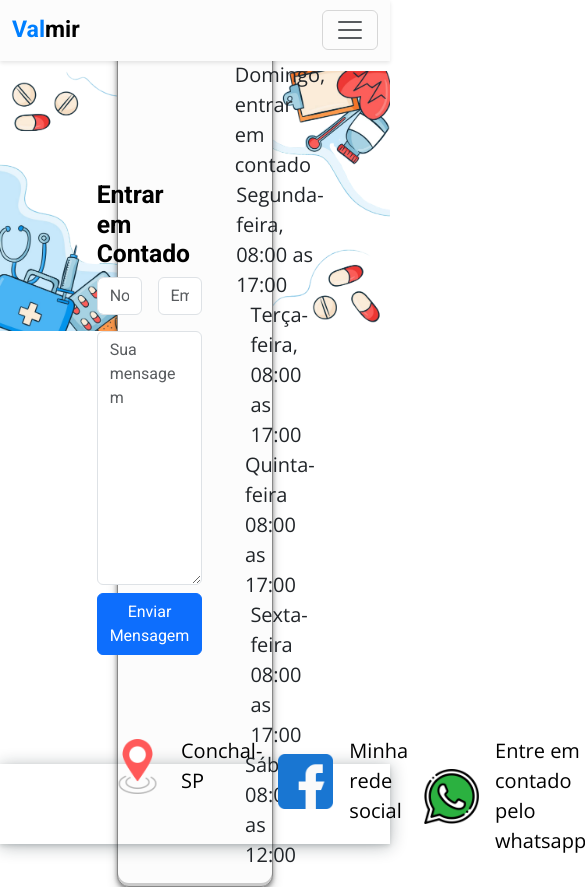
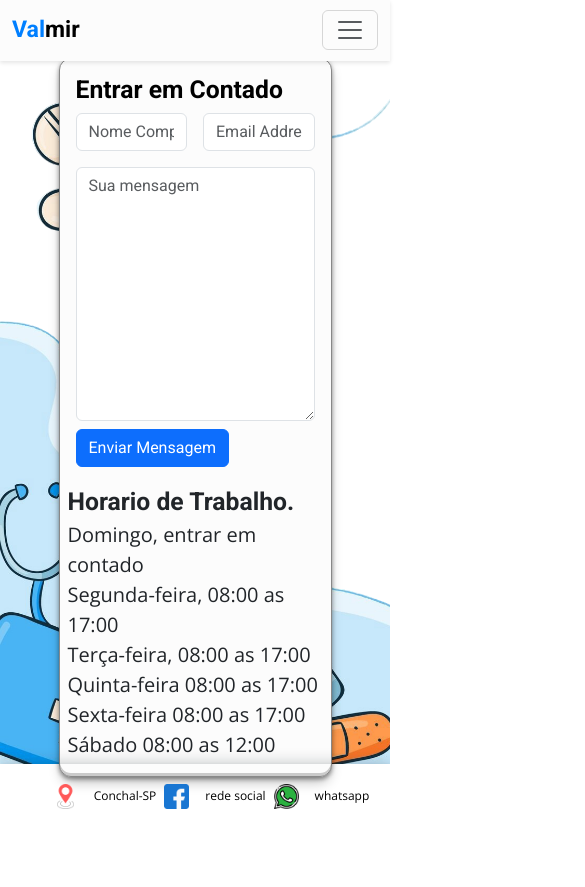
Before and after one commit to joaoviccardoso/Servi-os-Valmir, a plain HTML site: page contado.html in a window 390 px wide. Shown: the whole page, 585 px wide, since content can reach past the window. After the commit the page ends 844 px from the top, so only its background shows below. Drawn offline with nearby package versions, Linux system fonts and the light colour scheme; files whose address does not match are found by name.

Commit message:
Criado a responsividade da pagina de contado

```diff
--- a/contado.html
+++ b/contado.html
@@ -18,10 +18,11 @@
     <link rel="stylesheet" href="./cssContado/gridContado.css">
     <link rel="stylesheet" href="./cssContado/mainContainer.css">
     <link rel="stylesheet" href="./css/footer.css">
+    <link rel="stylesheet" href="./cssContado/responsivoMobileContado.css">
 </head>
 <body>
     <header>
-        <nav class="navbar navbar-expand-lg">
+        <nav class="navbar navbar-expand-lg" style="width: auto;">
             <div class="container-fluid">
                 <a class="navbar-brand fs-3 fw-bold" href="#"><span class="texto-cor">Val</span>mir</a>
                 <button class="navbar-toggler" type="button" data-bs-toggle="collapse" data-bs-target="#navbarSupportedContent" aria-controls="navbarSupportedContent" aria-expanded="false" aria-label="Toggle navigation">
@@ -48,8 +49,8 @@
     </header>
 
     <main class="d-flex align-items-center justify-content-center">
-        <div class="container d-flex justify-content-center align-items-center" style="width: 40%;">
-            <form class="p-3" target="_blank" action="https://formsubmit.co/pealq63@gmail.com" method="POST">
+      <div class="container-campo-formulario d-flex justify-content-center align-items-center flex-column flex-sm-row my-5">
+        <form target="_blank" action="https://formsubmit.co/pealq63@gmail.com" method="POST" class="formulario p-3">
           <h1 class="fs-2 fw-bold">Entrar em Contado</h1>
           <div class="form-group">
             <div class="form-row d-flex gap-3">
@@ -67,7 +68,7 @@
           <button type="submit" class="btn btn-primary mt-2">Enviar Mensagem</button>
         </form>
 
-            <ul class="ulHorarioDeTrabalho d-flex flex-column align-items-center" style="width: 70%;">
+        <ul class="ulHorarioDeTrabalho px-2" style="width: 100%;">
           <li class="tituloHorarioDeTrabalho fs-2 fw-bold">Horario de Trabalho.</li>
           <li class="liHorarioDeTrabalho fs-5">Domingo, entrar em contado</li>
           <li class="liHorarioDeTrabalho fs-5">Segunda-feira, 08:00 as 17:00</li>
@@ -80,23 +81,23 @@
     </main>
 
     <footer class="d-flex align-items-center justify-content-center">
-        <ul class="d-flex justify-content-around gap-3" style="width: 60vw;">
+      <ul class="d-flex justify-content-center align-items-center gap-2" style="width: 100vw;">
         <li>
           <a href="#" class="d-flex align-items-center justify-content-center">
             <img src="./img/lugar-colocar.png" alt="imagem da localozação" class="img-contado me-3">
-              <p class="mb-0 texto-contato fs-5">Conchal-SP</p>
+            <p class="mb-0 texto-contato fs-md-5 ">Conchal-SP</p>
           </a>
         </li>
         <li class="">
           <a href="#" class="d-flex align-items-center justify-content-center">
             <img src="./img/facebook.png" alt="facebook" class="img-contado me-3">
-              <p class="mb-0 texto-contato fs-5">Minha rede social</p>
+            <p class="mb-0 texto-contato fs-md-5">rede social</p>
           </a>
         </li>
         <li>
           <a href="https://wa.me/5519992861087" target="_blank" class="d-flex align-items-center justify-content-center">
             <img src="./img/whatsapp.png" alt="Entre em contado pelo whatsapp" class="img-contado me-3">
-              <p class="mb-0 texto-contato fs-5">Entre em contado pelo whatsapp</p>
+            <p class="mb-0 texto-contato fs-md-5">whatsapp</p>
           </a>
         </li>
       </ul>
--- a/css/formulario.css
+++ b/css/formulario.css
@@ -7,6 +7,8 @@
 }
 
 .container-campo-formulario{
+    width: 40%;
+    height: auto;
     background-color: var(--cor-primaria);
     border: 1px solid var(--cor-bordar);
     border-radius: 12px;
--- a/css/responsivoIndex.css
+++ b/css/responsivoIndex.css
@@ -31,5 +31,9 @@
         background-attachment: fixed;
     }
 
+    .container-campo-formulario{
+        width: 70%;
+    }
+
 
 }
--- a/cssContado/gridContado.css
+++ b/cssContado/gridContado.css
@@ -27,7 +27,7 @@ main{
     grid-area: main;
     background-image: url(../img/fundoContado.png);
     background-repeat: no-repeat;
-    background-size: 100%;
+    background-size: cover;
 }
 
 footer{
--- /dev/null
+++ b/cssContado/responsivoMobileContado.css
@@ -0,0 +1,16 @@
+@import url(variaveis.css);
+
+@media (min-width:250px) and (max-width: 591px){
+    .img-contado{
+        width: 25px;
+    }
+
+    .texto-contato{
+        font-size: 12px;
+    }
+
+    .container-campo-formulario{
+        width: 70%;
+        height: auto;
+    }
+}
```
Also changed, not shown: index.html (+3 -3 lines). Lines whose indentation alone changed are shown as unchanged.
